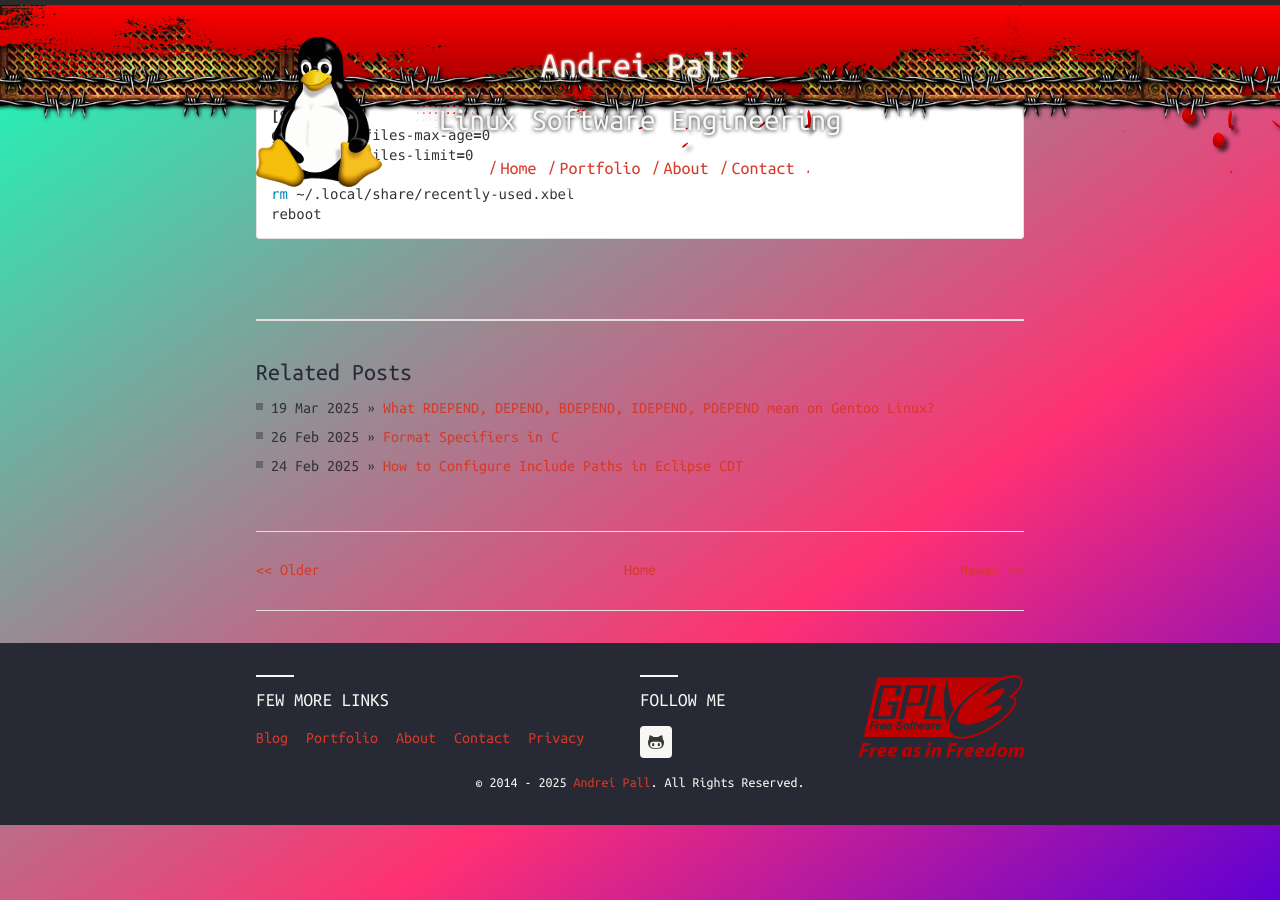
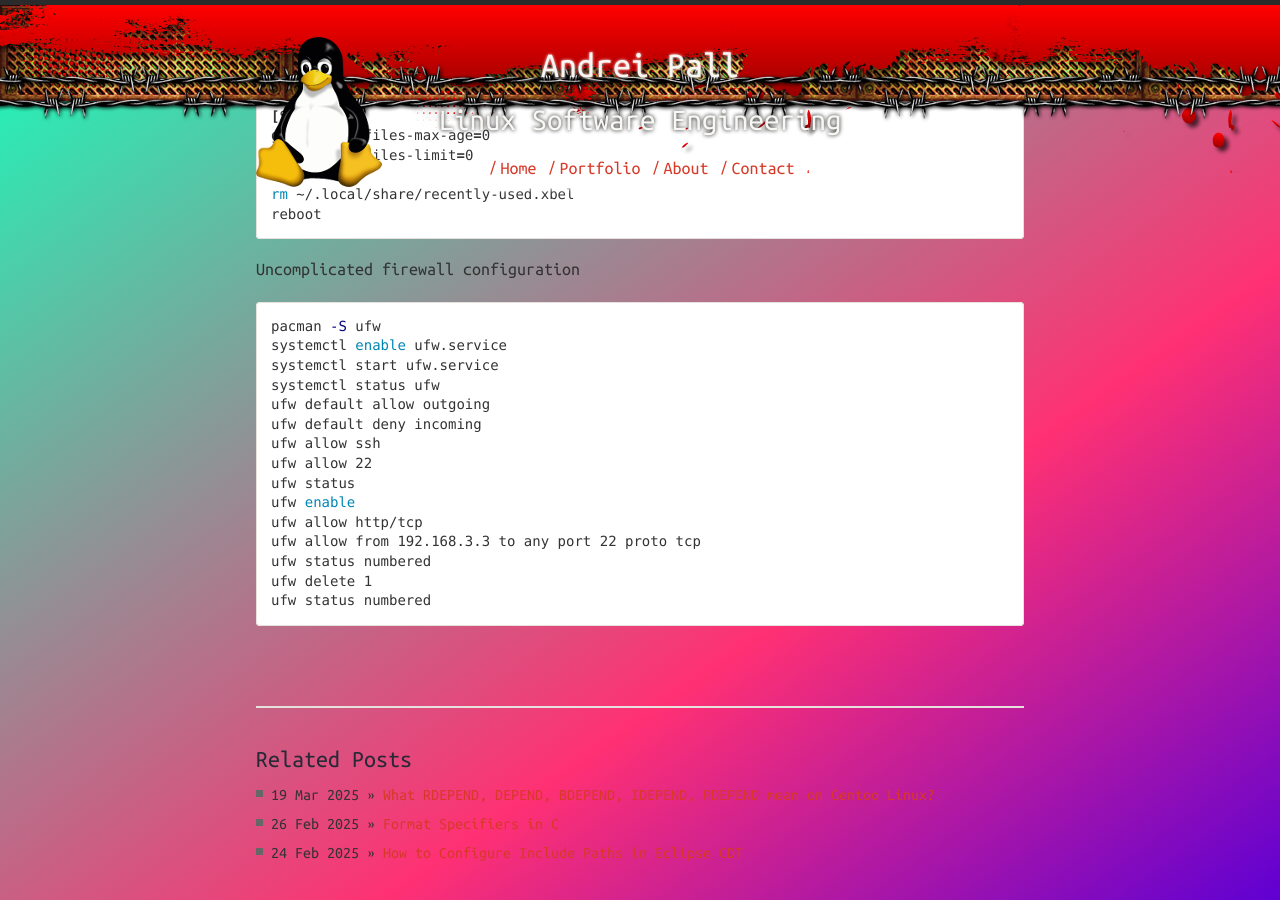
Before and after one commit to andreipall/andreipall.github.io, a Jekyll site: the page built from _posts/2024-09-09-arch-linux-with-xfce-installation-guide.markdown, in a window 1280 px wide and 900 px high, scrolled down 1777 px. Built offline with Jekyll 4.4.1, drawn with Linux system fonts in a browser that asks for light colours; comment, search, counter and statistics services are not loaded.

Commit message:
Update 2024-09-09-arch-linux-with-xfce-installation-guide.markdown

```diff
--- a/_posts/2024-09-09-arch-linux-with-xfce-installation-guide.markdown
+++ b/_posts/2024-09-09-arch-linux-with-xfce-installation-guide.markdown
@@ -83,3 +83,21 @@ gtk-recent-files-limit=0
 rm ~/.local/share/recently-used.xbel
 reboot
 {% endhighlight %}
+<p>Uncomplicated firewall configuration</p>
+{% highlight bash %}
+pacman -S ufw
+systemctl enable ufw.service
+systemctl start ufw.service
+systemctl status ufw
+ufw default allow outgoing
+ufw default deny incoming
+ufw allow ssh
+ufw allow 22
+ufw status
+ufw enable
+ufw allow http/tcp
+ufw allow from 192.168.3.3 to any port 22 proto tcp
+ufw status numbered
+ufw delete 1
+ufw status numbered
+{% endhighlight %}
```
